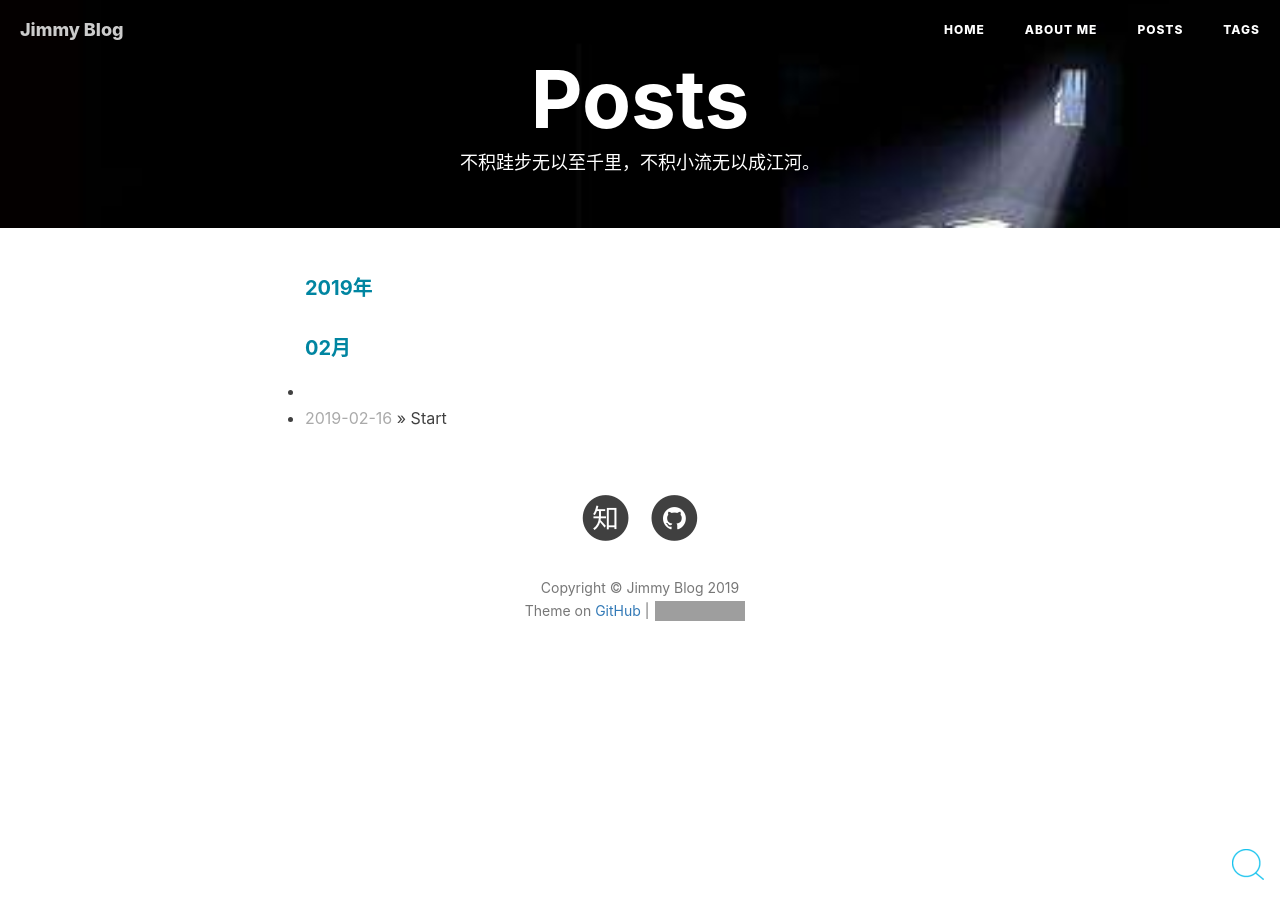
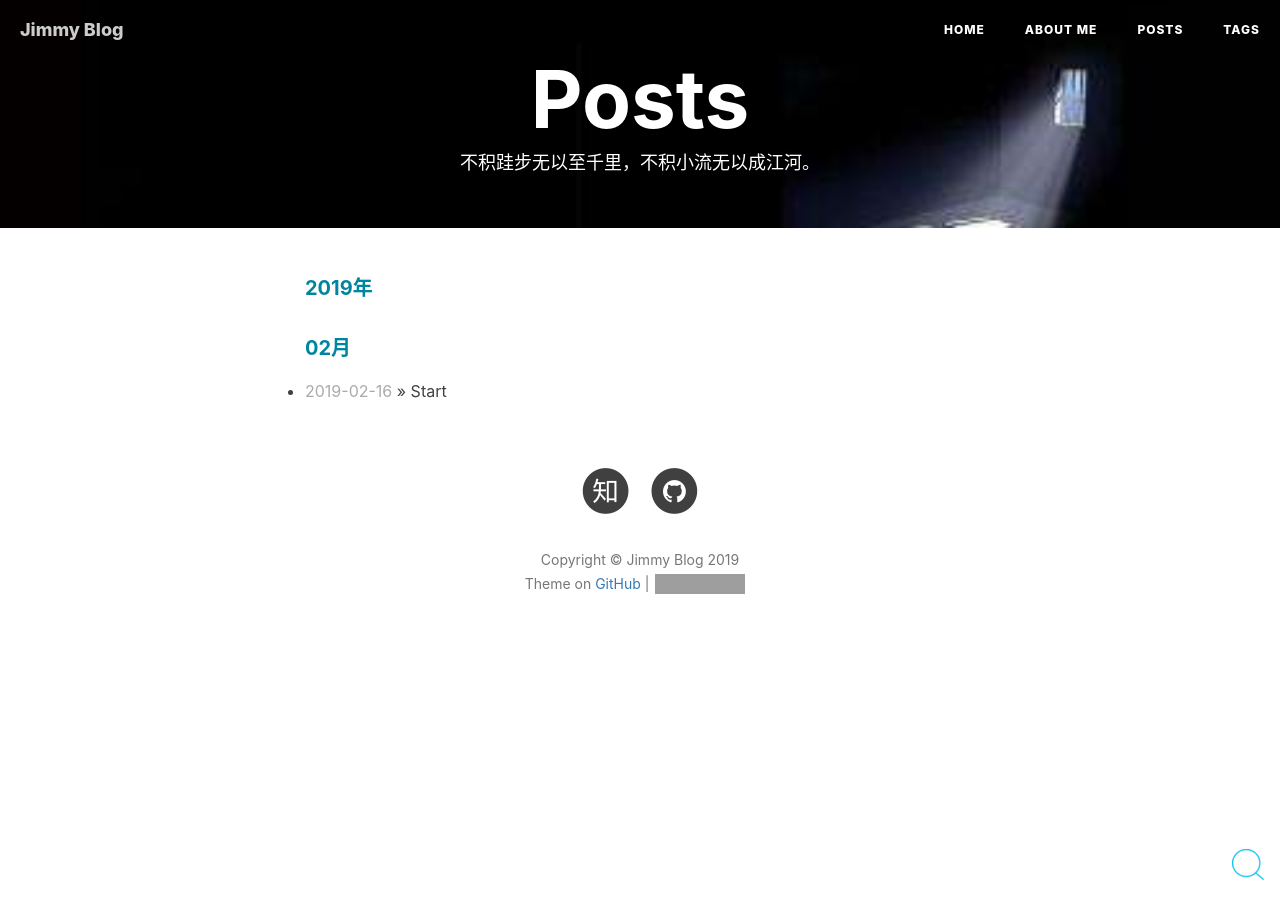
Before and after one commit to InterShang/InterShang.github.io, a Jekyll site: the page built from posts.html, in a window 1280 px wide. Built offline with Jekyll 4.4.1, drawn with Linux system fonts in a browser that asks for light colours; nearby versions of some CDN libraries; comment, search, counter and statistics services are not loaded; grey boxes are pictures that could not be loaded.

Commit message:
Update posts.html

```diff
--- a/posts.html
+++ b/posts.html
@@ -38,7 +38,7 @@ header-mask: 0.5
                             <h3 class="listing-seperator">{{ mon }}月</h3>
                         {% endif %}
                         <li class="listing-item">
-                            <li><span style="color: #aaa;font-family: Monaco, "Courier New", monospace;font-size: 80%;">{{ post.date | date: "%Y-%m-%d" }}</span> &raquo; <a href="{{ post.url }}">{{ post.title }}</a></li>
+                            <span style="color: #aaa;font-family: Monaco, "Courier New", monospace;font-size: 80%;">{{ post.date | date: "%Y-%m-%d" }}</span> &raquo; <a href="{{ post.url }}">{{ post.title }}</a>
                         </li>
                     {% endfor %}
                 </ul>
```
